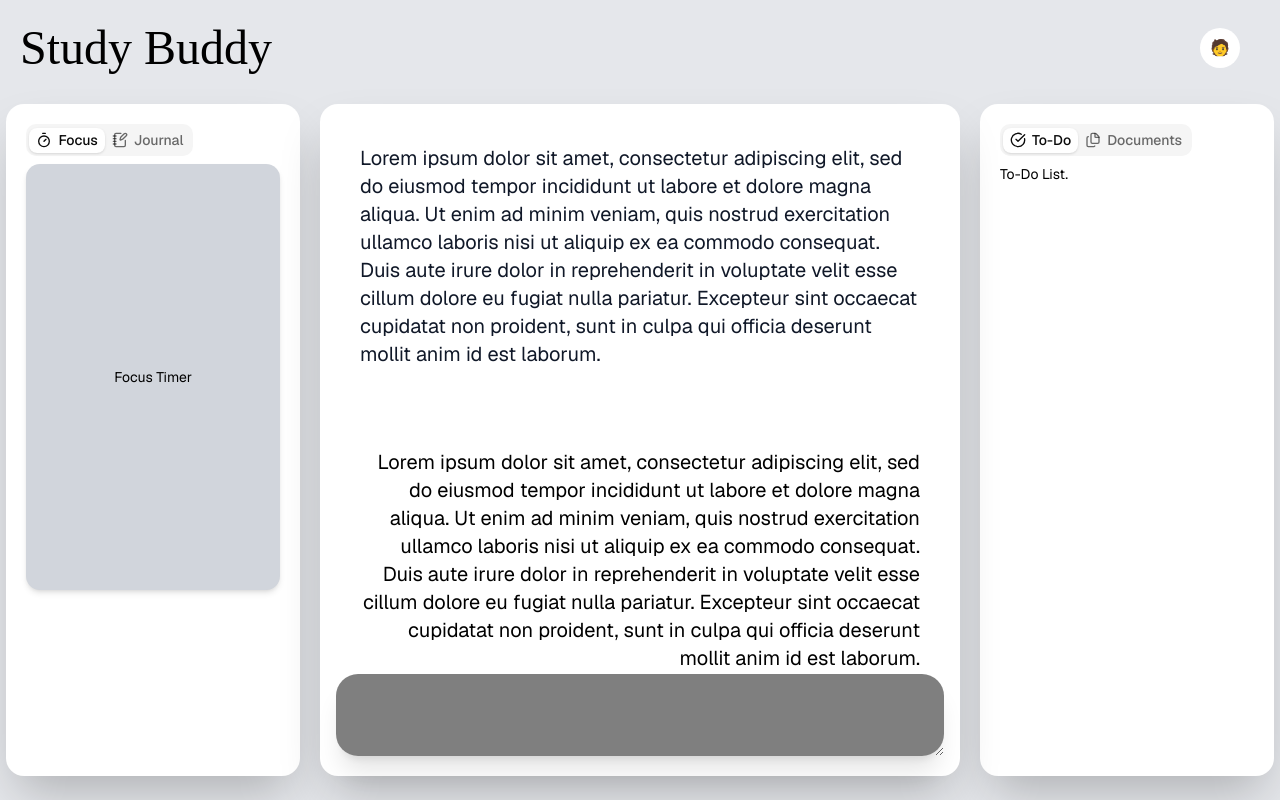
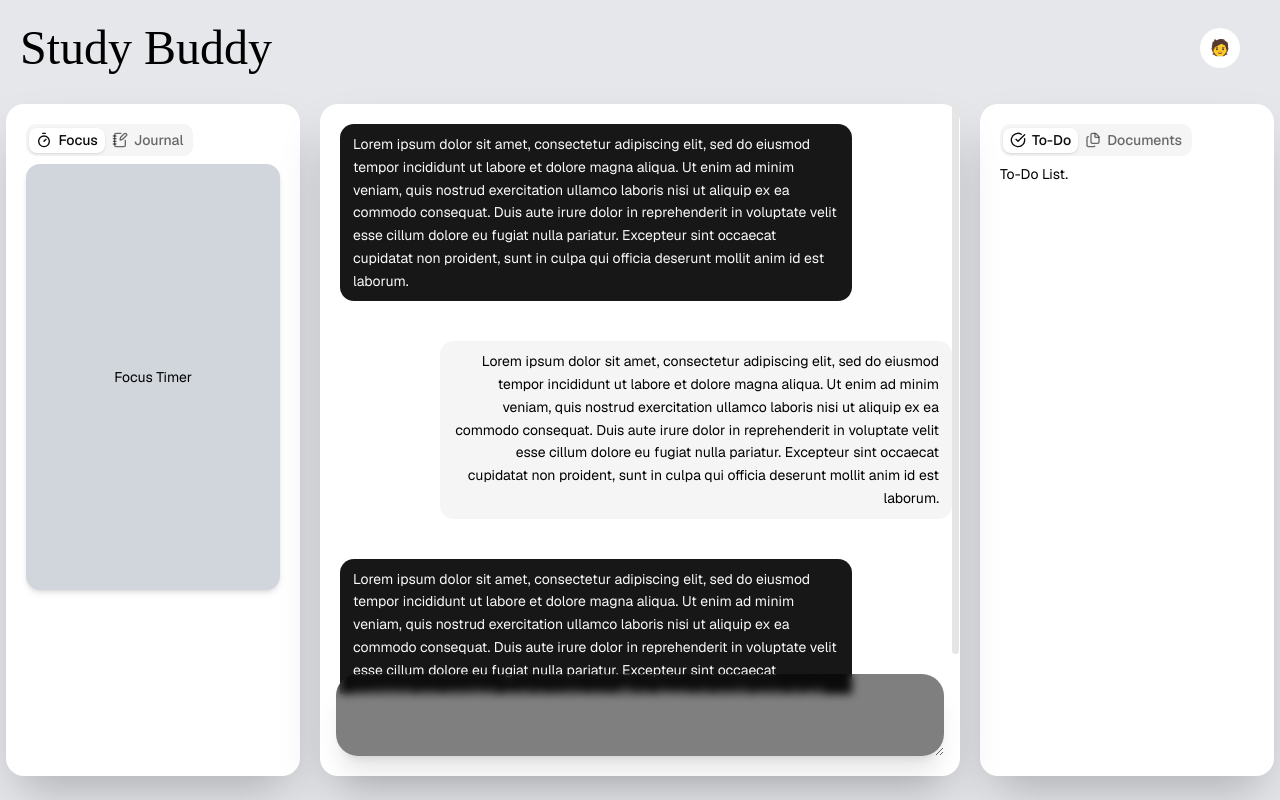
Before and after one commit to PiyushVarman/Student-Productivity-Dashboard, a Next.js app: page / in a window 1280 px wide. Built offline with nearby package versions, Linux system fonts and the light colour scheme; a web font is replaced by a local one.

Commit message:
update: chat frontend

```diff
--- a/src/app/page.js
+++ b/src/app/page.js
@@ -1,7 +1,9 @@
 import Image from "next/image";
 import {Tabs, TabsContent, TabsList, TabsTrigger} from "@/components/ui/tabs";
 import {Tooltip, TooltipContent, TooltipTrigger} from "@/components/ui/tooltip";
+import {Bubble, BubbleContent} from "@/components/ui/bubble";
 import {CircleCheckBig, Files, NotebookPen, Timer} from "lucide-react";
+import {ScrollArea,ScrollBar } from "@/components/ui/scroll-area";
 export default function Home() {
   return (
     <div className="flex flex-col flex-1 items-center justify-start font-sans bg-gray-200"> {/*bg-[#faf9f6]*/}
@@ -32,12 +34,24 @@ export default function Home() {
           </Tabs>
         </div>
         <div className="flex flex-col items-center justify-center relative">
-          <div className="w-[50vw] overflow-auto flex flex-col h-full">
-            <p className="text-xl m-10 text-gray-900 ">Lorem ipsum dolor sit amet, consectetur adipiscing elit, sed do eiusmod tempor incididunt ut labore et dolore magna aliqua. Ut enim ad minim veniam, quis nostrud exercitation ullamco laboris nisi ut aliquip ex ea commodo consequat. Duis aute irure dolor in reprehenderit in voluptate velit esse cillum dolore eu fugiat nulla pariatur. Excepteur sint occaecat cupidatat non proident, sunt in culpa qui officia deserunt mollit anim id est laborum.</p>
-            <p className="text-xl m-10 text-right">Lorem ipsum dolor sit amet, consectetur adipiscing elit, sed do eiusmod tempor incididunt ut labore et dolore magna aliqua. Ut enim ad minim veniam, quis nostrud exercitation ullamco laboris nisi ut aliquip ex ea commodo consequat. Duis aute irure dolor in reprehenderit in voluptate velit esse cillum dolore eu fugiat nulla pariatur. Excepteur sint occaecat cupidatat non proident, sunt in culpa qui officia deserunt mollit anim id est laborum.</p>
-            <p className="text-xl m-10 text-gray-900 ">Lorem ipsum dolor sit amet, consectetur adipiscing elit, sed do eiusmod tempor incididunt ut labore et dolore magna aliqua. Ut enim ad minim veniam, quis nostrud exercitation ullamco laboris nisi ut aliquip ex ea commodo consequat. Duis aute irure dolor in reprehenderit in voluptate velit esse cillum dolore eu fugiat nulla pariatur. Excepteur sint occaecat cupidatat non proident, sunt in culpa qui officia deserunt mollit anim id est laborum.</p>
-          </div>
-          <textarea className="bg-black/50 w-[95%] relative bottom-5 backdrop-blur-xs shadow-xl py-5 rounded-3xl focus:bg-black/80 duration-200 px-10 text-white"></textarea>
+          <ScrollArea className="w-[50vw] overflow-auto flex flex-col h-full overflow-none">
+            <Bubble className="text-xl mt-5 ml-5 text-gray-900 ">
+              <BubbleContent>
+                Lorem ipsum dolor sit amet, consectetur adipiscing elit, sed do eiusmod tempor incididunt ut labore et dolore magna aliqua. Ut enim ad minim veniam, quis nostrud exercitation ullamco laboris nisi ut aliquip ex ea commodo consequat. Duis aute irure dolor in reprehenderit in voluptate velit esse cillum dolore eu fugiat nulla pariatur. Excepteur sint occaecat cupidatat non proident, sunt in culpa qui officia deserunt mollit anim id est laborum.
+              </BubbleContent>
+            </Bubble>
+            <Bubble variant="muted" align="end" className="text-xl mt-10 ml-30 text-right">
+              <BubbleContent>
+              Lorem ipsum dolor sit amet, consectetur adipiscing elit, sed do eiusmod tempor incididunt ut labore et dolore magna aliqua. Ut enim ad minim veniam, quis nostrud exercitation ullamco laboris nisi ut aliquip ex ea commodo consequat. Duis aute irure dolor in reprehenderit in voluptate velit esse cillum dolore eu fugiat nulla pariatur. Excepteur sint occaecat cupidatat non proident, sunt in culpa qui officia deserunt mollit anim id est laborum.
+              </BubbleContent>
+            </Bubble>
+            <Bubble className="text-xl mt-10 ml-5 text-gray-900 ">
+              <BubbleContent>
+                Lorem ipsum dolor sit amet, consectetur adipiscing elit, sed do eiusmod tempor incididunt ut labore et dolore magna aliqua. Ut enim ad minim veniam, quis nostrud exercitation ullamco laboris nisi ut aliquip ex ea commodo consequat. Duis aute irure dolor in reprehenderit in voluptate velit esse cillum dolore eu fugiat nulla pariatur. Excepteur sint occaecat cupidatat non proident, sunt in culpa qui officia deserunt mollit anim id est laborum.
+              </BubbleContent>
+            </Bubble>
+          </ScrollArea>
+          <textarea className="bg-black/50 w-[95%] relative bottom-5 backdrop-blur-xs shadow-xl py-5 rounded-3xl focus:bg-black duration-200 px-10 text-white"></textarea>
         </div>
         <div className="w-[25vw] p-5">
           <Tabs defaultValue="todo">
--- /dev/null
+++ b/src/components/ui/scroll-area.jsx
@@ -0,0 +1,48 @@
+"use client"
+
+import * as React from "react"
+import { ScrollArea as ScrollAreaPrimitive } from "@base-ui/react/scroll-area"
+
+import { cn } from "@/lib/utils"
+
+function ScrollArea({
+  className,
+  children,
+  ...props
+}) {
+  return (
+    <ScrollAreaPrimitive.Root data-slot="scroll-area" className={cn("relative", className)} {...props}>
+      <ScrollAreaPrimitive.Viewport
+        data-slot="scroll-area-viewport"
+        className="size-full rounded-[inherit] transition-[color,box-shadow] outline-none focus-visible:ring-[3px] focus-visible:ring-ring/50 focus-visible:outline-1">
+        {children}
+      </ScrollAreaPrimitive.Viewport>
+      <ScrollBar />
+      <ScrollAreaPrimitive.Corner />
+    </ScrollAreaPrimitive.Root>
+  );
+}
+
+function ScrollBar({
+  className,
+  orientation = "vertical",
+  ...props
+}) {
+  return (
+    <ScrollAreaPrimitive.Scrollbar
+      data-slot="scroll-area-scrollbar"
+      data-orientation={orientation}
+      orientation={orientation}
+      className={cn(
+        "flex touch-none p-px transition-colors select-none data-horizontal:h-2.5 data-horizontal:flex-col data-horizontal:border-t data-horizontal:border-t-transparent data-vertical:h-full data-vertical:w-2.5 data-vertical:border-l data-vertical:border-l-transparent",
+        className
+      )}
+      {...props}>
+      <ScrollAreaPrimitive.Thumb
+        data-slot="scroll-area-thumb"
+        className="relative flex-1 rounded-full bg-border" />
+    </ScrollAreaPrimitive.Scrollbar>
+  );
+}
+
+export { ScrollArea, ScrollBar }
--- /dev/null
+++ b/src/components/ui/skeleton.jsx
@@ -0,0 +1,15 @@
+import { cn } from "@/lib/utils"
+
+function Skeleton({
+  className,
+  ...props
+}) {
+  return (
+    <div
+      data-slot="skeleton"
+      className={cn("animate-pulse rounded-md bg-muted", className)}
+      {...props} />
+  );
+}
+
+export { Skeleton }
```
